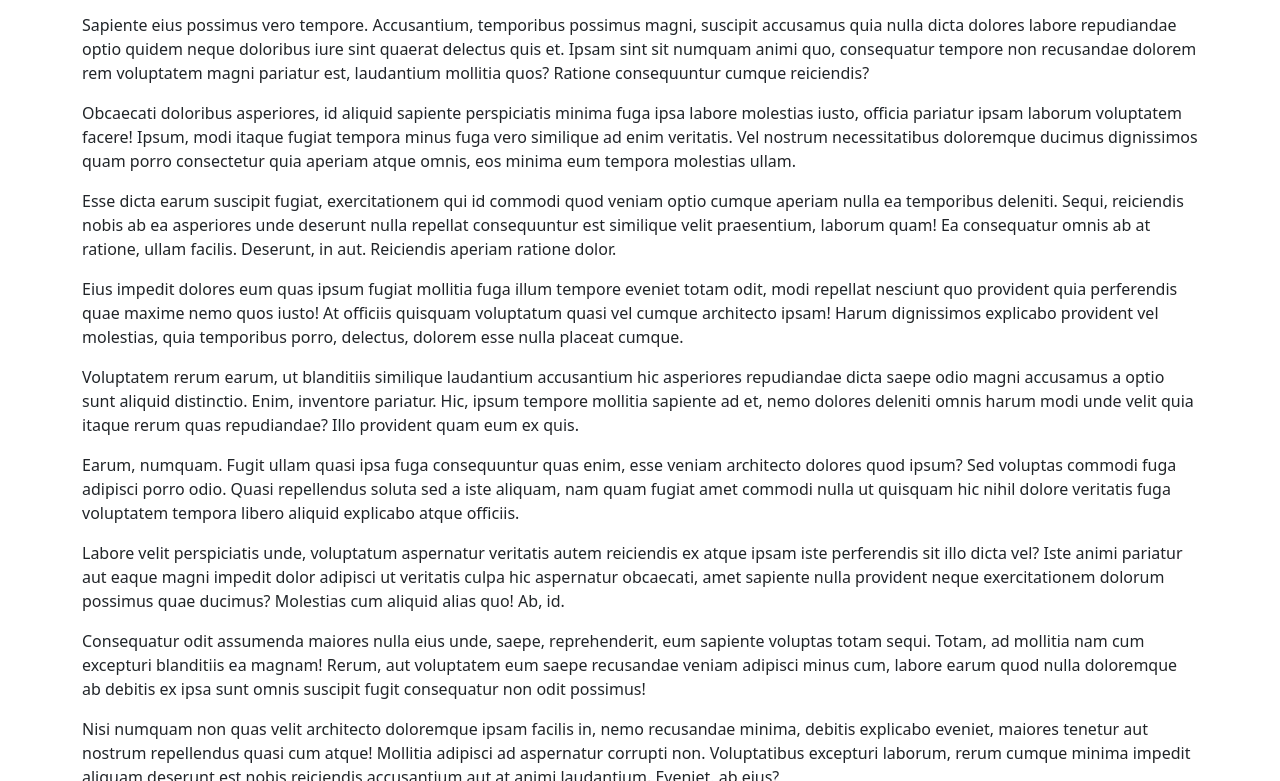
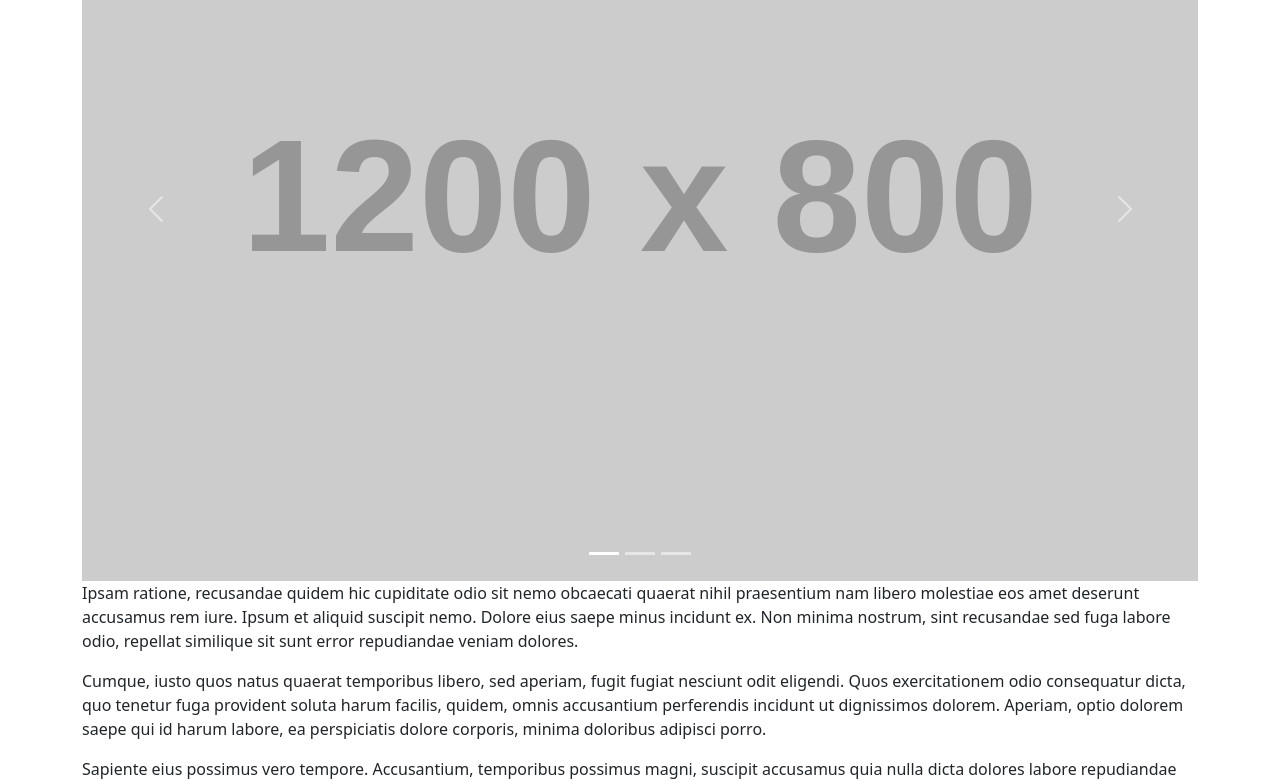
Before and after one commit to keasuu/bs, a plain HTML site: page index.html in a window 1280 px wide. Shown: the part 968-1749 px from the top of the page. Drawn offline with nearby package versions, Linux system fonts and the light colour scheme; placeholder pictures from the web are drawn by us.

Commit message:
Add files via upload

```diff
--- a/index.html
+++ b/index.html
@@ -65,6 +65,34 @@
             </div>
           </div>
         <p>Repudiandae error repellendus, laudantium tempore magni rem voluptatem dolore atque cupiditate, harum iure earum ipsam enim sit aliquid odio excepturi officiis a dicta? Amet, eum id voluptatum est rerum omnis exercitationem! Ipsum dolore quos quia reiciendis. Veniam dolorem enim, obcaecati mollitia fugiat eos a cumque at neque commodi consectetur consequatur.</p>
+        <div class="row">
+          <div id="carouselExampleIndicators" class="carousel slide">
+            <div class="carousel-indicators">
+              <button type="button" data-bs-target="#carouselExampleIndicators" data-bs-slide-to="0" class="active" aria-current="true" aria-label="Slide 1"></button>
+              <button type="button" data-bs-target="#carouselExampleIndicators" data-bs-slide-to="1" aria-label="Slide 2"></button>
+              <button type="button" data-bs-target="#carouselExampleIndicators" data-bs-slide-to="2" aria-label="Slide 3"></button>
+            </div>
+            <div class="carousel-inner">
+              <div class="carousel-item active">
+                <img src="https://fakeimg.pl/1200x800/?retina=1&text=こんにちは&font=noto" class="d-block w-100" alt="...">
+              </div>
+              <div class="carousel-item">
+                <img src="https://fakeimg.pl/1250x800/ff0000/" class="d-block w-100" alt="...">
+              </div>
+              <div class="carousel-item">
+                <img src="https://fakeimg.pl/1250x800/ff0000/" class="d-block w-100" alt="...">
+              </div>
+            </div>
+            <button class="carousel-control-prev" type="button" data-bs-target="#carouselExampleIndicators" data-bs-slide="prev">
+              <span class="carousel-control-prev-icon" aria-hidden="true"></span>
+              <span class="visually-hidden">Previous</span>
+            </button>
+            <button class="carousel-control-next" type="button" data-bs-target="#carouselExampleIndicators" data-bs-slide="next">
+              <span class="carousel-control-next-icon" aria-hidden="true"></span>
+              <span class="visually-hidden">Next</span>
+            </button>
+          </div>
+        </div>
         <p>Ipsam ratione, recusandae quidem hic cupiditate odio sit nemo obcaecati quaerat nihil praesentium nam libero molestiae eos amet deserunt accusamus rem iure. Ipsum et aliquid suscipit nemo. Dolore eius saepe minus incidunt ex. Non minima nostrum, sint recusandae sed fuga labore odio, repellat similique sit sunt error repudiandae veniam dolores.</p>
         <p>Cumque, iusto quos natus quaerat temporibus libero, sed aperiam, fugit fugiat nesciunt odit eligendi. Quos exercitationem odio consequatur dicta, quo tenetur fuga provident soluta harum facilis, quidem, omnis accusantium perferendis incidunt ut dignissimos dolorem. Aperiam, optio dolorem saepe qui id harum labore, ea perspiciatis dolore corporis, minima doloribus adipisci porro.</p>
         <p>Sapiente eius possimus vero tempore. Accusantium, temporibus possimus magni, suscipit accusamus quia nulla dicta dolores labore repudiandae optio quidem neque doloribus iure sint quaerat delectus quis et. Ipsam sint sit numquam animi quo, consequatur tempore non recusandae dolorem rem voluptatem magni pariatur est, laudantium mollitia quos? Ratione consequuntur cumque reiciendis?</p>
```
